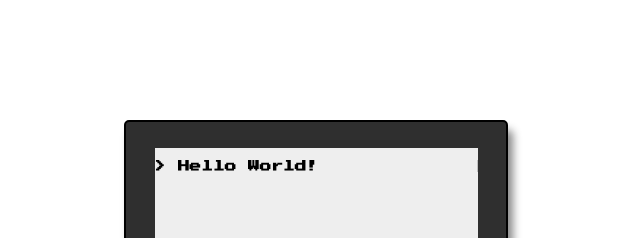
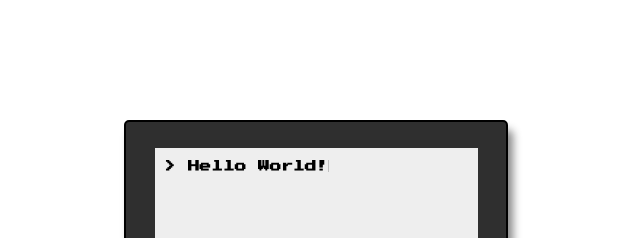
Before and after one commit to majsdev/majsdev.github.io, a React (Create React App) app: page / in a window 1280 px wide. Shown: the top 238 px of the page, without its empty margins (324-964 px from the left). Built offline with nearby package versions, Linux system fonts and the light colour scheme.

Commit message:
make div to as wide as content (for hello world)

```diff
--- a/src/pages/home/Home.css
+++ b/src/pages/home/Home.css
@@ -1,3 +1,7 @@
+.typewriter {
+  display: inline-block;  /* make div to as wide as content */
+  padding-left: 1em;
+}
 .typewriter #hello-world {
   /* Ensures the content is not revealed until the animation */
   overflow: hidden;
```
